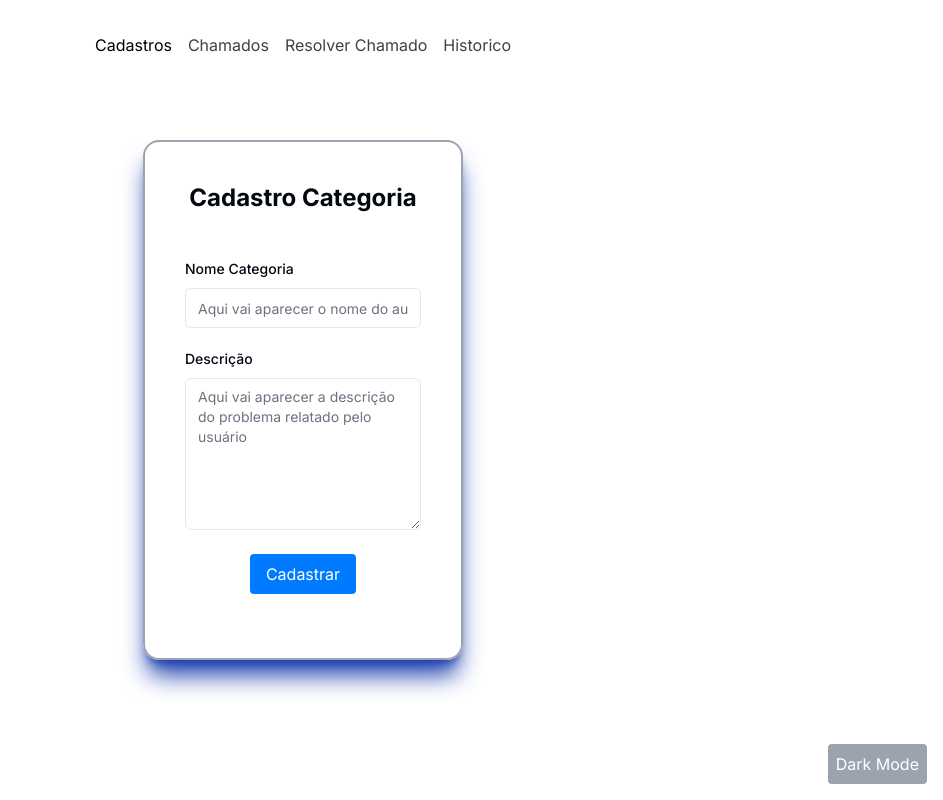
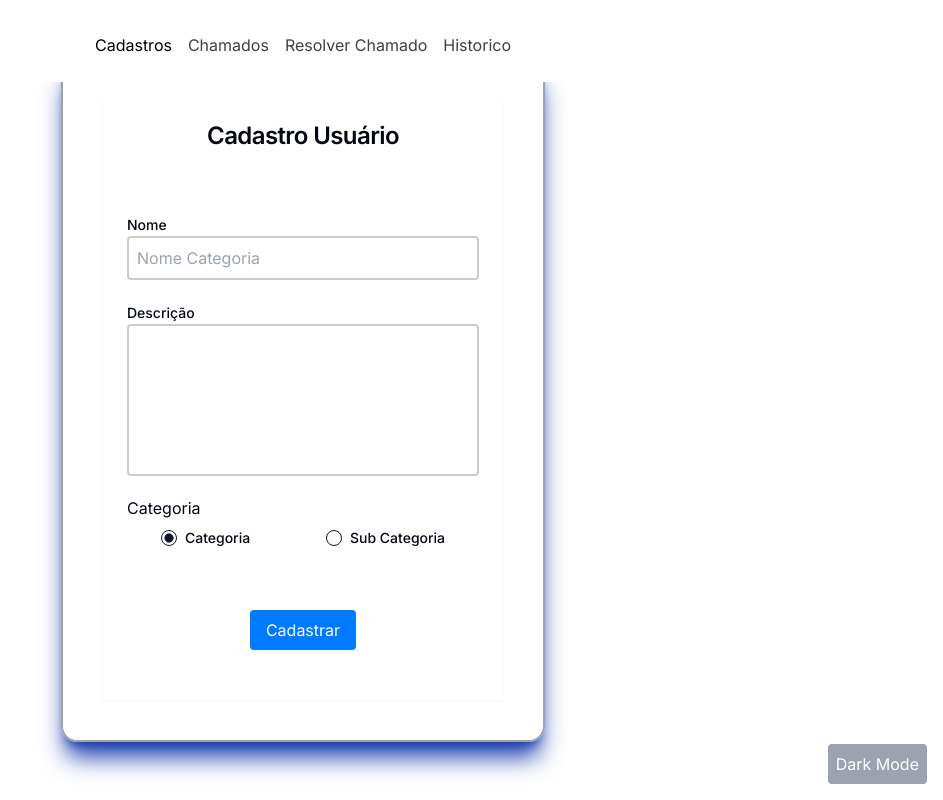
Before and after one commit to HugoGBR/Desenvolvimento-de-Sistema-de-Abertura-de-Chamados-Equipe2, a Next.js app in the folder Equipe2_chamado/: page /routes/categoria/CadastroCategoria in a window 1280 px wide. Shown: the whole page, without its empty margins (337-1280 px from the left). Built offline with nearby package versions, Linux system fonts and the light colour scheme.

Commit message:
concluido

```diff
--- a/Equipe2_chamado/app/routes/categoria/CadastroCategoria/page.tsx
+++ b/Equipe2_chamado/app/routes/categoria/CadastroCategoria/page.tsx
@@ -1,35 +1,92 @@
-'use client'
-import { Input } from "@/components/ui/input"
-import { Label } from "@/components/ui/label"
-import { Textarea } from "@/components/ui/textarea"
+"use client";
+import { descricaoSchema } from "@/app/schemas/categoriaschema";
 import {
+  Card,
+  CardContent,
   CardFooter,
+  CardHeader,
+  CardTitle,
 } from "@/components/ui/card";
+import { Label } from "@/components/ui/label";
+import { RadioGroup, RadioGroupItem } from "@/components/ui/radio-group";
+import { createNewCategoria } from "@/lib/CategoriaController";
+import { zodResolver } from "@hookform/resolvers/zod";
+import { useRouter } from "next/navigation";
+import { useState } from "react";
+import { useForm } from "react-hook-form";
+import { z } from "zod";
 
-export default function Dashboard() {
+type LoginFormSchema = z.infer<typeof descricaoSchema>;
+
+export default function Home() {
+  const route = useRouter();
+
+  const { register, handleSubmit, formState: { errors }, setValue } = useForm<LoginFormSchema>({
+    resolver: zodResolver(descricaoSchema)
+  });
+
+  const handleFormSubmit = async (data: LoginFormSchema) => {
+    const { nome, descricao, tipo } = data;
+
+    try {
+      const response = await createNewCategoria(nome, descricao,tipo);
+      if (response && response.id) {
+        alert('Usuário cadastrado com sucesso!');
+        route.push("/routes/cadastros");
+      } else {
+        throw new Error('Erro ao cadastrar o usuário.');
+      }
+    } catch (error) {
+      console.error(error);
+      alert('Erro ao cadastrar o usuário. Por favor, tente novamente.');
+    }
+  };
+
   return (
-		<div>
-			<div className="grid h-screen w-full">
-				<div className="flex flex-col">
-					<main className="grid flex-1 gap-4 overflow-auto justify-center items-center p-4">
-						<div className="flex-col items-start gap-8 md:flex" x-chunk="dashboard-03-chunk-0">
-							<form className="grid w-full items-start rounded-2xl shadow-xl shadow-blue-800 border-2 border-gray-400 p-10 gap-6">
+    <div style={{ display: 'flex', justifyContent: 'center', alignItems: 'center', height: '100vh' }}>
+      <form className="rounded-2xl shadow-xl shadow-blue-800 border-2 border-gray-400 p-10 gap-6" onSubmit={handleSubmit(handleFormSubmit)}>
+        <Card style={{ width: "400px", height: "600px" }}>
+          <CardHeader>
+            <CardTitle style={{ textAlign: "center" }}>Cadastro Usuário</CardTitle>
+          </CardHeader>
+          <CardContent>
+            <div style={{ marginTop: "40px" }}>
+              <Label htmlFor="nome">Nome</Label>
+              <input
+                id="nome"
+                type="text"
+                placeholder="Nome Categoria"
+                {...register('nome')}
+                style={{ padding: "8px", width: "100%", border: "2px solid #ccc", borderRadius: "4px", marginBottom: "20px" }}
+              />
+              {errors.nome && <div style={{ color: "red" }}>{errors.nome.message}</div>}
 
-								<div className="grid gap-3">
-									<div className="text-center font-bold text-2xl pb-6">Cadastro Categoria</div>
+              <Label htmlFor="descricao">Descrição</Label>
+              <input
+                id="descricao"
+                type="text"
+                placeholder=""
+				className="min-h-[9.5rem]"
+                {...register('descricao')}
+                style={{ padding: "8px", width: "100%", border: "2px solid #ccc", borderRadius: "4px", marginBottom: "20px" }}
+              />
+              {errors.descricao && <div style={{ color: "red" }}>{errors.descricao.message}</div>}
+
+              <h2>Categoria</h2>
+              <RadioGroup defaultValue="usuario" style={{ display: 'flex', justifyContent: 'space-around', marginTop: '10px' }}>
+                <div className="flex items-center space-x-2">
+                  <RadioGroupItem value='usuario' id="1" {...register('tipo')} />
+                  <Label htmlFor="1">Categoria</Label>
                 </div>
-								<div className="grid gap-3">
-									<Label htmlFor="usuario">Nome Categoria</Label>
-									<Input id="usuario" type="text" placeholder="Aqui vai aparecer o nome do autor do chamado" />
+                <div className="flex items-center space-x-2">
+                  <RadioGroupItem value='suporte' id="2" {...register('tipo')} />
+                  <Label htmlFor="2">Sub Categoria</Label>
                 </div>
-								<div className="grid gap-3">
-									<Label htmlFor="content">Descrição</Label>
-									<Textarea
-										id="content"
-										placeholder="Aqui vai aparecer a descrição do problema relatado pelo usuário"
-										className="min-h-[9.5rem]"
-									/>
+              </RadioGroup>
+              {errors.tipo && <div style={{ color: "red" }}>{errors.tipo.message}</div>}
             </div>
+          </CardContent>
+          <div style={{ marginTop: "40px" }}>
             <CardFooter className="justify-center flex">
               <button
                 type="submit"
@@ -37,12 +94,9 @@ export default function Dashboard() {
                 Cadastrar
               </button>
             </CardFooter>
+          </div>
+        </Card>
       </form>
     </div>
-					</main>
-				</div>
-			</div>
-		</div>
-
-	)
+  );
 }
--- a/Equipe2_chamado/app/routes/categoria/page.tsx
+++ /dev/null
@@ -1,57 +0,0 @@
-import {
-  Card,
-  CardContent,
-  CardHeader,
-  CardTitle,
-} from "@/components/ui/card";
-import { HoveredLink, Menu, MenuItem, ProductItem } from "@/components/ui/navbar-menu";
-import {
-  Table,
-  TableBody,
-  TableCell,
-  TableHead,
-  TableHeader,
-  TableRow,
-} from "@/components/ui/table";
-import Link from "next/link";
-
-export default function Home() {
-  return (
-    <div style={{ display: 'flex', justifyContent: 'center', alignItems: 'center', height: '100vh' }}>
-      <form action="">
-        <div style={{ display: 'flex', gap: '20px' }}>
-          <Card style={{ width: "400px", height: "600px" }}>
-            <CardHeader>
-              <CardTitle style={{ textAlign: "center" }}>Cadastro Usuario</CardTitle>
-            </CardHeader>
-
-            <CardContent>
-              <div style={{ marginTop: "40px" }}>
-              <HoveredLink href="/routes/categoria/CadastroCategoria">Chamados</HoveredLink>
-
-                <input
-                  type="text"
-                  placeholder="Pesquisar..."
-                  className="max-w-full border border-gray-300 rounded-md p-2 mb-2 focus:outline-none focus:border-blue-500"
-                />
-                <Table>
-                  <TableHeader>
-                    <TableRow>
-                      <TableHead className="w-[100px]" style={{ textAlign: "center" }}>Nome</TableHead>
-                    </TableRow>
-                  </TableHeader>
-                  <TableBody>
-                    <TableRow>
-                      <TableCell className="font-medium" style={{ textAlign: "center" }}>nome da categoria</TableCell>
-                    </TableRow>
-                  </TableBody>
-                </Table>
-              </div>
-            </CardContent>
-          </Card>
-
-        </div>
-      </form>
-    </div>
-  );
-}
--- a/Equipe2_chamado/app/routes/usuario/page.tsx
+++ b/Equipe2_chamado/app/routes/usuario/page.tsx
@@ -46,7 +46,7 @@ export default function Home() {
 
   return (
     <div style={{ display: 'flex', justifyContent: 'center', alignItems: 'center', height: '100vh' }}>
-      <form onSubmit={handleSubmit(handleFormSubmit)}>
+      <form className=" rounded-2xl shadow-xl shadow-blue-800 border-2 border-gray-400 p-10 gap-6" onSubmit={handleSubmit(handleFormSubmit)}>
         <Card style={{ width: "400px", height: "600px" }}>
           <CardHeader>
             <CardTitle style={{ textAlign: "center" }}>Cadastro Usuário</CardTitle>
--- /dev/null
+++ b/Equipe2_chamado/app/schemas/categoriaschema.ts
@@ -0,0 +1,7 @@
+import { z } from "zod";
+
+export const descricaoSchema = z.object({
+    nome: z.string().min(1, "Campo Obrigatório"),
+    descricao: z.string().min(1, "Campo Obrigatório"),
+
+});
--- a/Equipe2_chamado/components/menu.tsx
+++ b/Equipe2_chamado/components/menu.tsx
@@ -44,7 +44,7 @@ function Navbar({ className }: { className?: string }) {
                 <MenuItem setActive={setActive} active={active} item="Cadastros">
                     <div className="flex flex-col space-y-4 text-sm">
                         <HoveredLink href="/routes/usuario">Usuarios</HoveredLink>
-                        <HoveredLink href="/routes/categoria">Categoria</HoveredLink>
+                        <HoveredLink href="/routes/categoria/CadastroCategoria">Categoria</HoveredLink>
                     </div>
                 </MenuItem>
                 <HoveredLink href="/routes/chamados">Chamados</HoveredLink>
--- /dev/null
+++ b/Equipe2_chamado/lib/CategoriaController.ts
@@ -0,0 +1,42 @@
+import { backendURL } from "./URLS/backurl";
+import {criarCookie, getCookie} from "./coockier";
+export async function createNewCategoria(
+    newNome: string,
+    newDescricao: string,
+    newTipo: string
+) {
+    const request = await fetch(`${backendURL()}/UserService.php?acao=CreateNewUser`,
+        {
+            method: "POST",
+            body: JSON.stringify({
+                    nome: newNome,
+                    email: newDescricao,
+                    tipo: newTipo
+                }
+            )
+        });
+    const response = await request.json();
+    console.log(response)
+    return response
+}
+
+export async function validacaoLogin(
+    newDescricao: string,
+) {
+    const request = await fetch(`${backendURL()}/UserService.php?acao=validacaoLogin`,
+        {
+            method: "POST",
+            body: JSON.stringify({
+                    descricao: newDescricao,
+                }
+            )
+        });
+    const response = await request.json();
+    if (response != 0)
+        await criarCookie("CookiCriado",response[0].id);
+        await criarCookie("UserName",response[0].nome);
+        await criarCookie("UserDescricao",response[0].descricao);
+        await criarCookie("UserTipo", response[0].tipo);
+    return response
+
+}
```
Lines whose indentation alone changed are shown as unchanged.
